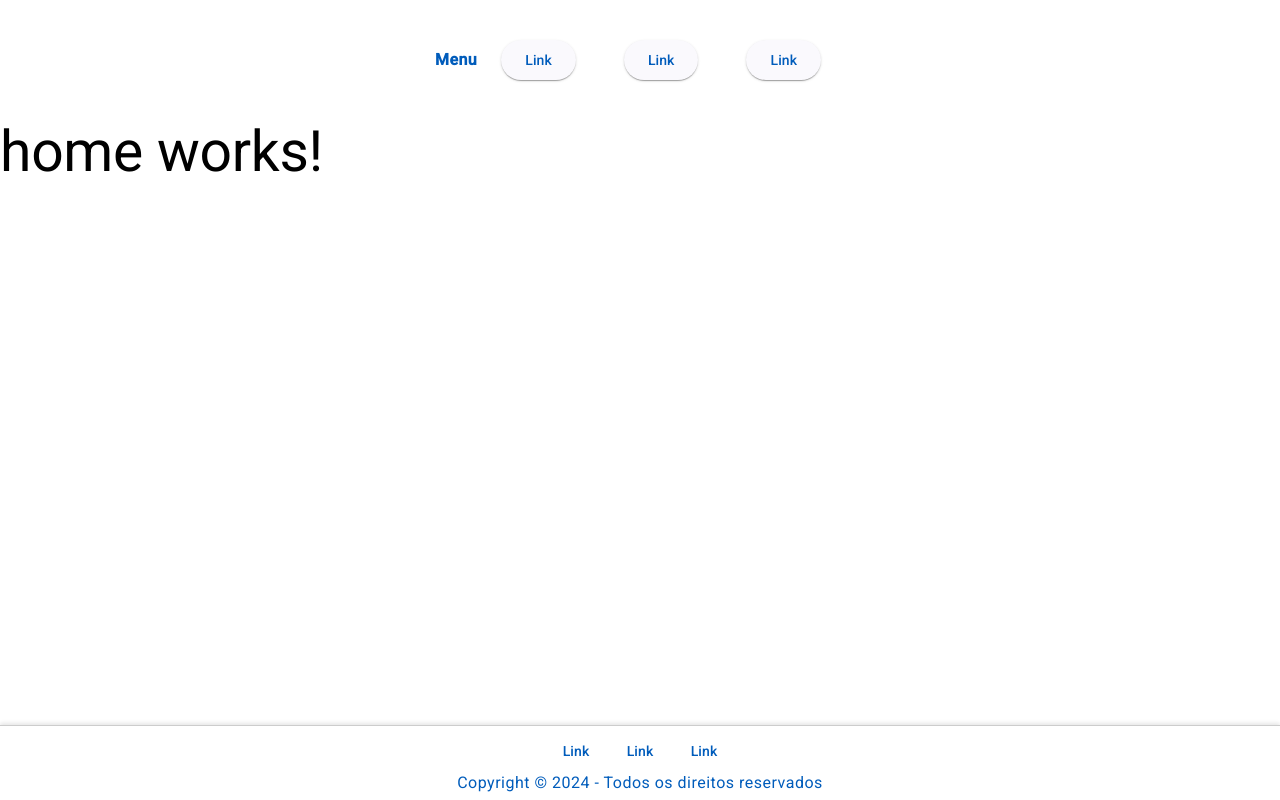
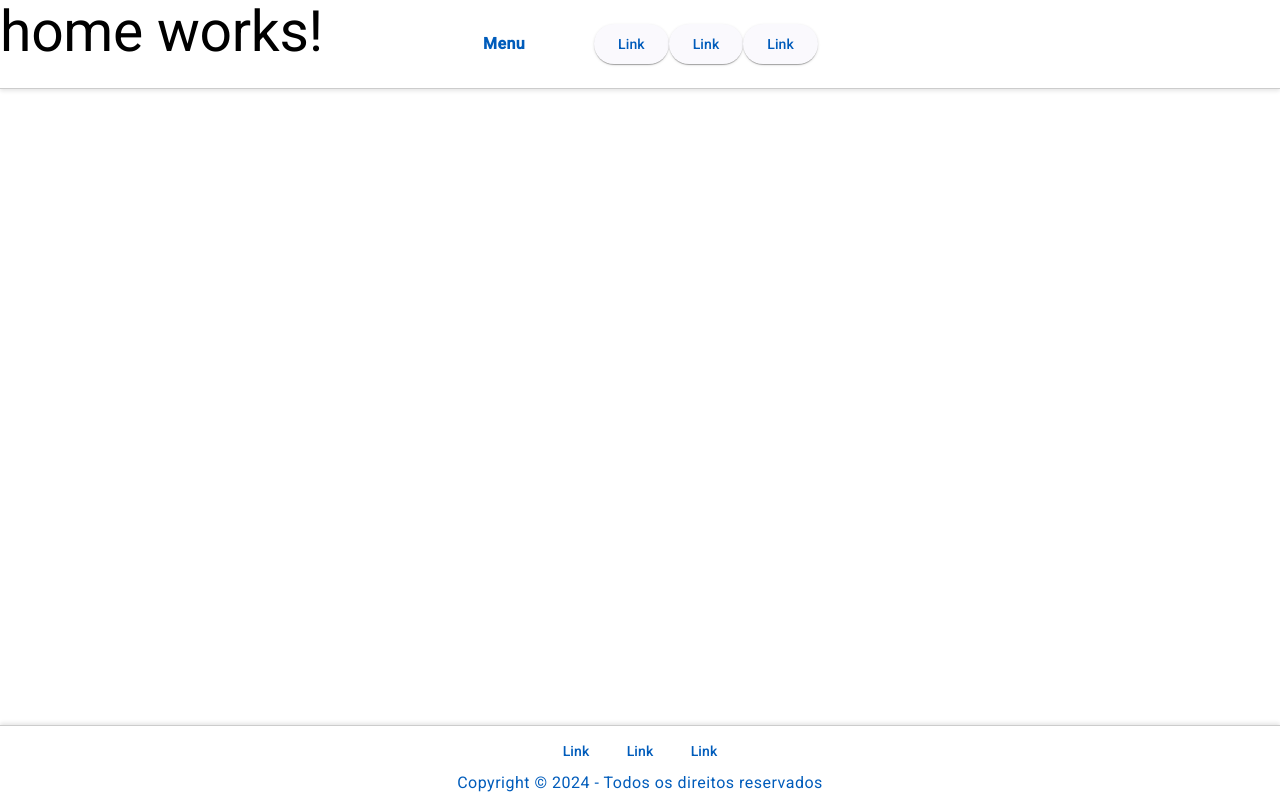
Before and after one commit to nivaldoalves/estudo-angular, an Angular app: page / in a window 1280 px wide. Built offline with nearby package versions, Linux system fonts and the light colour scheme.

Commit message:
refat css header

```diff
--- a/src/app/components/header/header.component.html
+++ b/src/app/components/header/header.component.html
@@ -1,6 +1,6 @@
-<section class="section">
-  <div class="label">Menu</div>
-  <div class="button">
+<section class="header">
+  <div class="header-label">Menu</div>
+  <div class="header-button">
     <a mat-raised-button href="" target="_blank">Link</a>
     <a mat-raised-button href="" target="_blank">Link</a>
     <a mat-raised-button href="" target="_blank">Link</a>
--- a/src/app/components/header/header.component.scss
+++ b/src/app/components/header/header.component.scss
@@ -1,22 +1,36 @@
-.section {
+// // Variáveis
+$primary-color: #005cbb;
+$secondary-color: #ccc;
+
+// Classe para cabeçalho
+.header {
+  position: fixed;
+  top: 0;
+  width: 100%;
+  text-align: center;
+  color: $primary-color;
+  font-size: 16px;
+  border-bottom: 1px solid $secondary-color;
+  box-shadow: 0 2px 4px rgba(0, 0, 0, 0.1);
   display: flex;
   justify-content: center;
-  padding: 16px;
 }
 
-.label {
+// Classe para label
+.header-label {
   display: flex;
+  width: 100px;
+  justify-content: center;
   align-items: center;
   font-size: 16px;
-  color: #005cbb;
+  color: $primary-color;
   font-weight: bold;
+  padding-inline: 16px;
 }
 
-.button {
+// Classe para botão
+.header-button {
   display: flex;
   max-width: 600px;
-}
-
-.mat-mdc-button-base {
   margin: 24px;
 }
```
